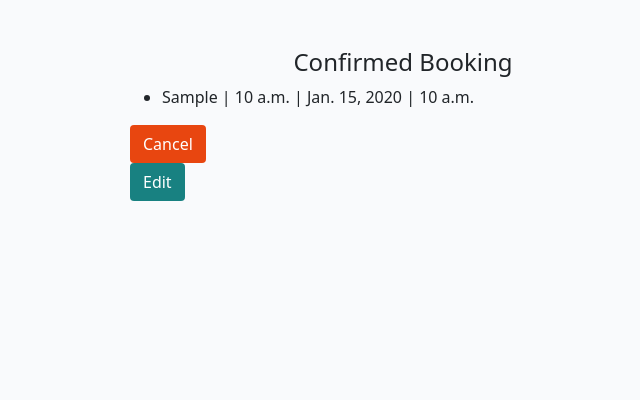
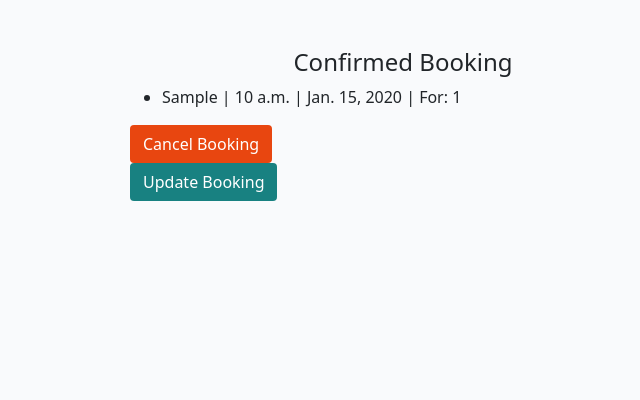
Before and after one commit to Eugene-Gwebu/restaurant-booking, a Django app: page /confirmed_booking/ in a window 1280 px wide. Shown: the part 56-456 px from the top of the page, without its empty margins (237-877 px from the left). Run offline with Django 4.2, Linux system fonts and the light colour scheme; the first user in the database is signed in; tables that the repository leaves empty hold one stand-in row (Sample ...); some libraries are stand-ins or nearby versions.

Commit message:
Added html to view unapproved bookings, and altered confirmed_bookings view

```diff
--- a/booking_system/templates/booking_system/cancel_confirmation.html
+++ b/booking_system/templates/booking_system/cancel_confirmation.html
@@ -14,7 +14,7 @@
                 {% csrf_token %}
                 <div>
                     Are you sure you want to cancel this booking?
-                    <div>{{ booking.first_name }} | {{ booking.time }} | {{ booking.date }} | {{ booking.time }}</div>
+                    <div>{{ booking.first_name }} | {{ booking.time }} | {{ booking.date }} | For: {{ booking.places }}</div>
                 </div>
 
                 <button type="submit" class="btn btn-primary btn-block">Confirm</button>
--- a/booking_system/templates/booking_system/reservation.html
+++ b/booking_system/templates/booking_system/reservation.html
@@ -10,24 +10,29 @@
       <h4 class="text-center">Confirmed Booking</h4>
       <!-- Display the user's bookings -->
       {% for booking in bookings %}
+      <div class="{% if not booking.approval and booking.guest == user %} faded{% endif %}">
         <div id="booking{{ booking.id }}">
-        <ul>
-
+          <ul class="font-weight-bold">
             <li>
-          {{ booking.first_name }} | {{ booking.time }} | {{ booking.date }} | {{ booking.time }}
-          <!-- Cancel booking option -->
+            {{ booking.first_name }} | {{ booking.time }} | {{ booking.date }} | For: {{ booking.places }}
             </li>
           </ul>
         </div>
+        {% if not booking.approval and booking.guest == user %}
+        <p class="approval">This booking is awaiting approval</p>
+        {% endif %}
+        <!-- Cancel booking option -->
         <form action="{% url 'cancel_booking' booking.id %}">
           <div>
-          <button type="submit" class="btn btn-delete" booking_id="{{ booking.id }}">Cancel</button>
+            <button type="submit" class="btn btn-delete" booking_id="{{ booking.id }}">Cancel Booking</button>
           </div>
         </form>
+        <!-- Update booking option -->
         <form action="{% url 'edit_booking' booking.id %}">
-        <button class="btn btn-edit" booking_id="{{ booking.id }}">Edit</button>
+          <button class="btn btn-edit" booking_id="{{ booking.id }}">Update Booking</button>
         </form>
         {% endfor %}
+      </div>
     </div>
   </div>
 </div>
--- a/booking_system/views.py
+++ b/booking_system/views.py
@@ -32,6 +32,8 @@ def booking_form(request):
                 "Your booking was submitted successfully, and will be approved shortly!",
             )
 
+            return redirect(reverse("homepage"))
+
     confirm_booking_form = ConfirmBookingForm()
 
     return render(
@@ -48,7 +50,7 @@ def confirmed_booking(request):
     """
     View to display booking details
     """
-    bookings = Booking.objects.filter(approval=True, guest=request.user)
+    bookings = Booking.objects.filter(guest=request.user)
     guest = request.user
 
     return render(
@@ -105,7 +107,7 @@ def cancel_booking(request, booking_id):
     if request.method == "POST":
         booking.delete()
         messages.add_message(
-            request, messages.SUCCESS, "Your Booking was successfully deleted!"
+            request, messages.SUCCESS, "Your Booking was successfully cancelled!"
         )
         return redirect(reverse("homepage"))
 
```
Lines whose indentation alone changed are shown as unchanged.
